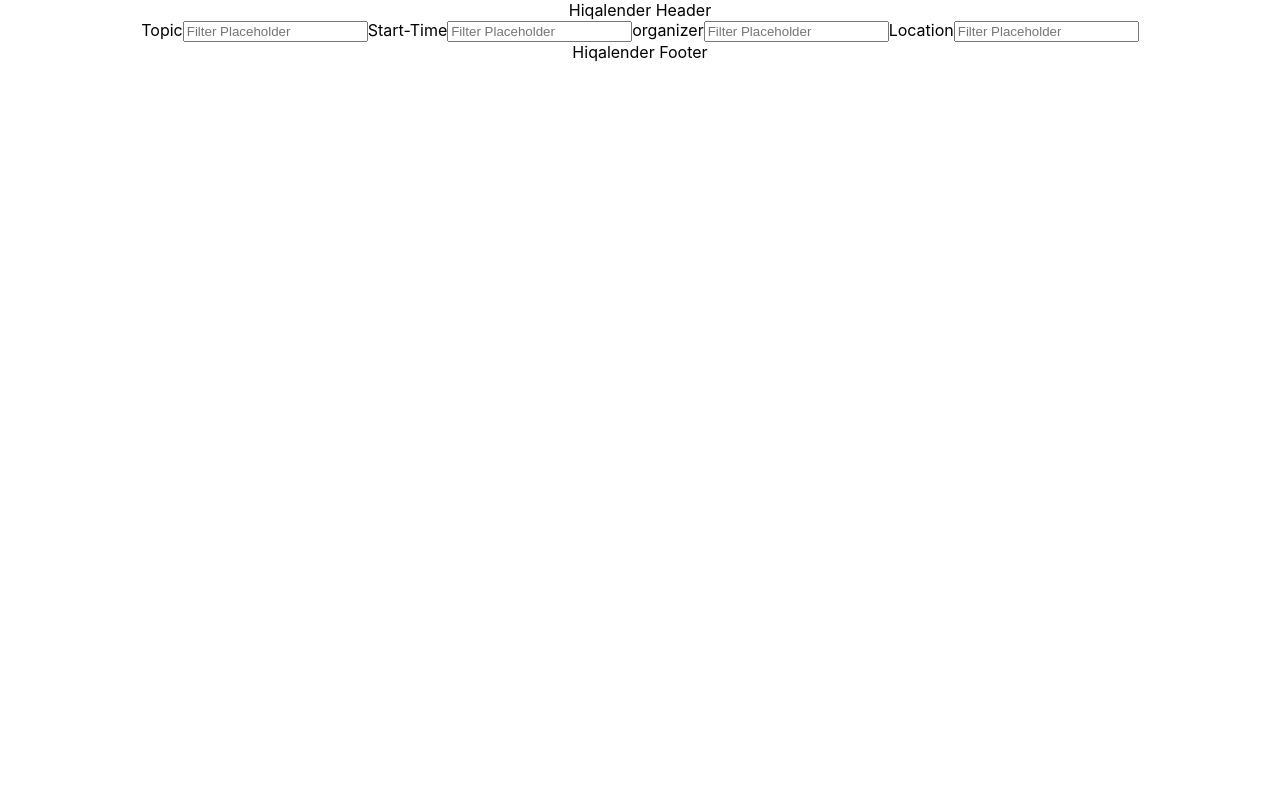
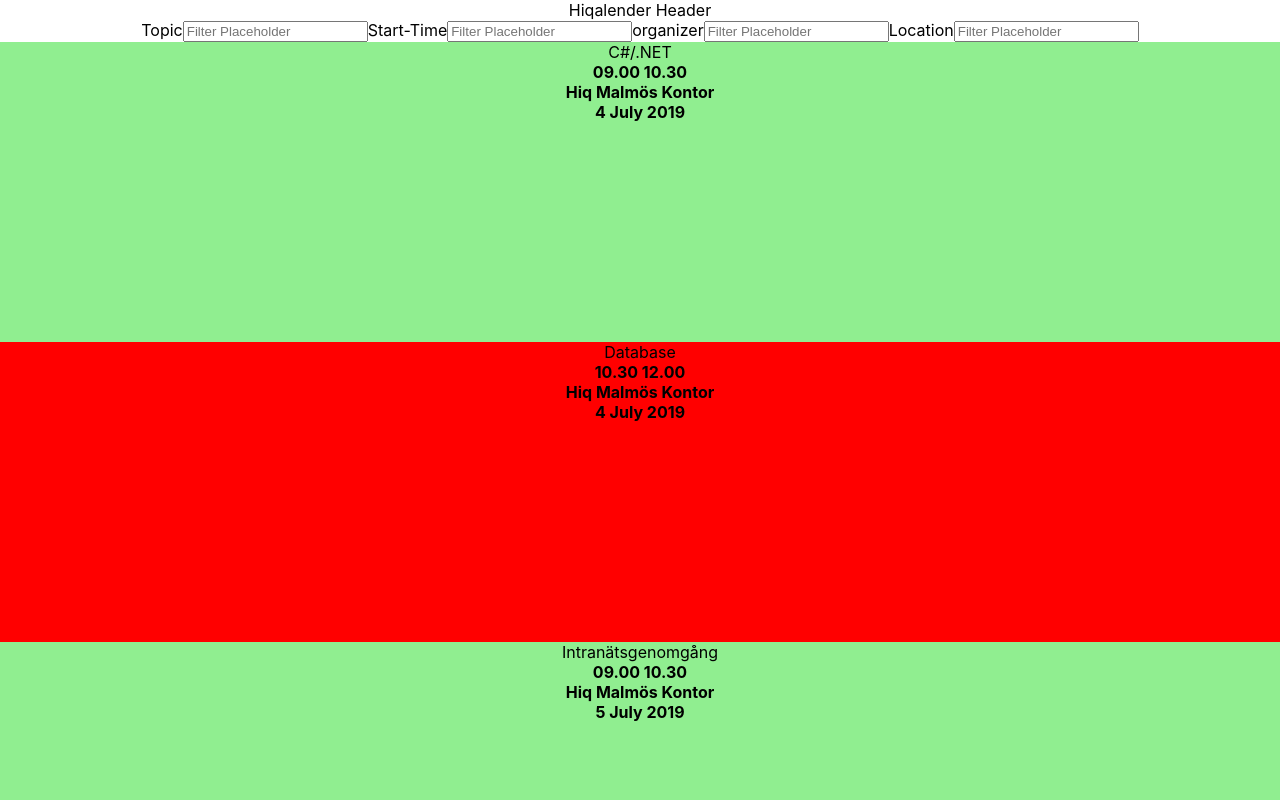
Before and after one commit to femosc2/hiqalendar, a React (Create React App) app: page / in a window 1280 px wide. Shown: the top 800 px of the page. Built offline with nearby package versions, Linux system fonts and the light colour scheme.

Commit message:
implement filters for organizer, startTime, topic

```diff
--- a/src/components/Calendar/Calendar.js
+++ b/src/components/Calendar/Calendar.js
@@ -125,7 +125,12 @@
             },
 
         ],
-        filter: {}
+        filter: {
+            location: "",
+            topic: "",
+            organizer: "",
+            startTime: ""
+        }
     }
 
     toggleExtension = id => {
--- a/src/components/Calendar/CalendarList.js
+++ b/src/components/Calendar/CalendarList.js
@@ -10,10 +10,15 @@
 
     render() {
         const { events, toggleExtension, filter } = this.props
-        const { topic, location, organizer } = filter
+        const { topic, location, organizer, startTime } = filter
         return (
             <ul>
-                {events.filter(event => event.location === location).map((event) => <CalendarEvent {...event} key={event.id} bgColor={COLORS[Math.floor(Math.random() * COLORS.length )]} toggleExtension={() => toggleExtension(event.id)} />)}
+                {events.filter(event => event.location.toLowerCase().includes(location.toLowerCase()))
+                    .filter(event => event.name.toLowerCase().includes(topic.toLowerCase()))
+                    .filter(event => event.organizer.toLowerCase().includes(organizer.toLowerCase()))
+                    .filter(event => event.time.toLowerCase().includes(startTime.toLowerCase()))
+                    .map((event) => <CalendarEvent {...event} key={event.id} bgColor={COLORS[Math.floor(Math.random() * COLORS.length )]}
+                    toggleExtension={() => toggleExtension(event.id)} />)}
             </ul>
         )
     }
```
